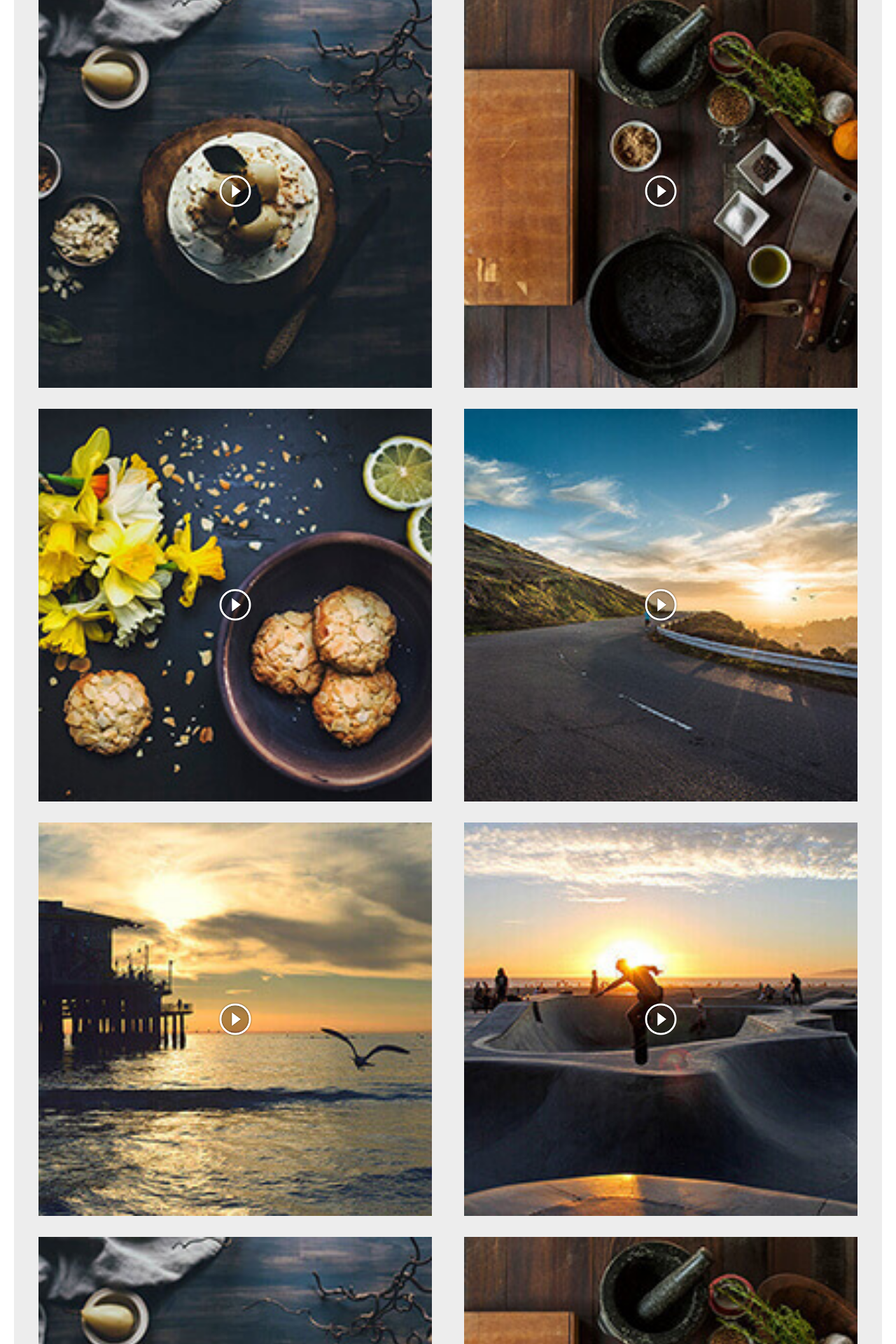
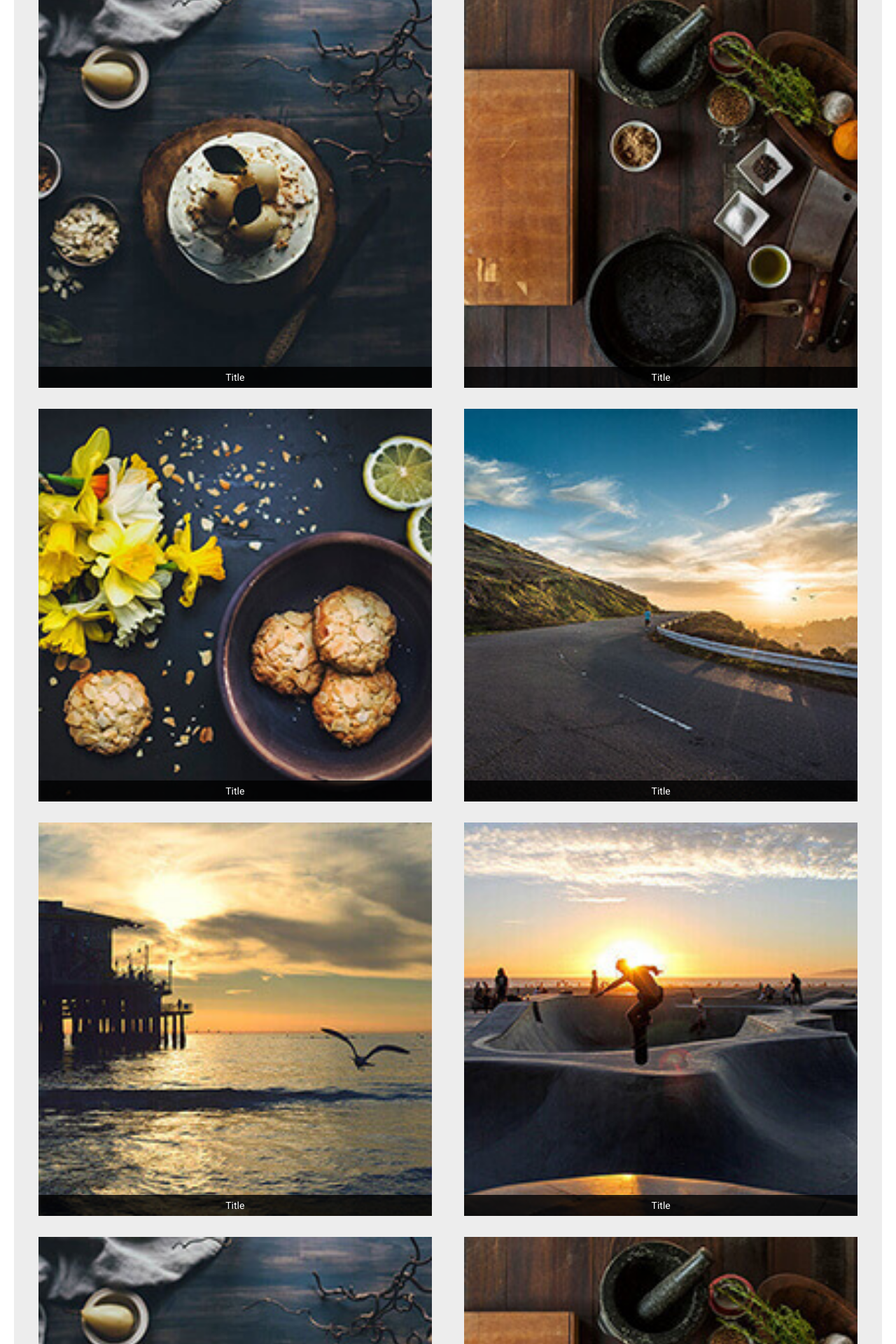
Before and after one commit to aboelwafa0111/kitchen, a PHP site: page /sub_category.php in a window 1280 px wide. Shown: the part 327-2247 px from the top of the page at 70% size. Run offline with PHP 8.4, Linux system fonts and the light colour scheme; some libraries are stand-ins or nearby versions.

Commit message:
last editt

```diff
--- a/header.php
+++ b/header.php
@@ -39,13 +39,13 @@
    <a href="#" class="delete-navigation deploy-bottom"></a>
 <div class="scrolling-menu scrolling-menu-dark">
 <div class="swiper-wrapper">
-<a class="swiper-slide menu-item active-menu-item" href="#"><em>Home</em></a>
-<a class="swiper-slide menu-item" href="#"><em>Appetizer</em></a>
-<a class="swiper-slide menu-item" href="#"><em>Soup</em></a>
-<a class="swiper-slide menu-item" href="#"><em>Breakfast</em></a>
-<a class="swiper-slide menu-item" href="#"><em>Salad</em></a>
-<a class="swiper-slide menu-item" href="#"><em>Main Dish</em></a>
-<a class="swiper-slide menu-item" href="#"><em>Dessert</em></a>
+<a class="swiper-slide menu-item active-menu-item" href="index.php"><em>Home</em></a>
+<a class="swiper-slide menu-item" href="sub_category.php"><em>Appetizer</em></a>
+<a class="swiper-slide menu-item" href="sub_category.php"><em>Soup</em></a>
+<a class="swiper-slide menu-item" href="sub_category.php"><em>Breakfast</em></a>
+<a class="swiper-slide menu-item" href="sub_category.php"><em>Salad</em></a>
+<a class="swiper-slide menu-item" href="sub_category.php"><em>Main Dish</em></a>
+<a class="swiper-slide menu-item" href="sub_category.php"><em>Dessert</em></a>
 </div>
 </div>
    <!-- ============================ header menu ===================== -->
--- a/styles/style.css
+++ b/styles/style.css
@@ -385,6 +385,16 @@ padding-left: 15px;
     color:#3498db!important;
 }
 
+.portfolio-item a p {
+    margin-bottom: 0px;
+    background: rgb(0,0,0,0.8);
+    position: absolute;
+    width: 100%;
+    text-align: center;
+    bottom: 0;
+    color: #fff;
+}
+
 /*Swiper*/
 
 .swiper-container {
--- a/sub_category.php
+++ b/sub_category.php
@@ -26,55 +26,55 @@
                            <div class="portfolio-item">
                               <a  href="video.php">
                                  <img src="images/pictures/1t.jpg" alt="img" class="preload-image responsive-image no-bottom">
-                                 <img class="play" src="images/video_play.png" alt="play">
+                                <p>Title</p>
                               </a>
                            </div>
                            <div class="portfolio-item">
                               <a  href="video.php">
                                  <img src="images/pictures/2t.jpg" alt="img" class="preload-image responsive-image no-bottom">
-                                 <img class="play" src="images/video_play.png" alt="play">
+                                 <p>Title</p>
                               </a>
                            </div>
                            <div class="portfolio-item">
                               <a  href="video.php">
                                  <img src="images/pictures/3t.jpg" alt="img" class="preload-image responsive-image no-bottom">
-                                 <img class="play" src="images/video_play.png" alt="play">
+                                <p>Title</p>
                               </a>
                            </div>
                            <div class="portfolio-item">
                               <a  href="video.php">
                                  <img src="images/pictures/4t.jpg" alt="img" class="preload-image responsive-image no-bottom">
-                                 <img class="play" src="images/video_play.png" alt="play">
+                                 <p>Title</p>
                               </a>
                            </div>
                            <div class="portfolio-item">
                               <a  href="video.php">
                                  <img src="images/pictures/5t.jpg" alt="img" class="preload-image responsive-image no-bottom">
-                                 <img class="play" src="images/video_play.png" alt="play">
+                                <p>Title</p>
                               </a>
                            </div>
                            <div class="portfolio-item">
                               <a  href="video.php">
                                  <img src="images/pictures/6t.jpg" alt="img" class="preload-image responsive-image no-bottom">
-                                 <img class="play" src="images/video_play.png" alt="play">
+                                 <p>Title</p>
                               </a>
                            </div>
                            <div class="portfolio-item">
                              <a  href="video.php">
                                  <img src="images/pictures/1t.jpg" alt="img" class="preload-image responsive-image no-bottom">
-                                 <img class="play" src="images/video_play.png" alt="play">
+                                 <p>Title</p>
                               </a>
                            </div>
                            <div class="portfolio-item">
                               <a  href="video.php">
                                  <img src="images/pictures/2t.jpg" alt="img" class="preload-image responsive-image no-bottom">
-                                 <img class="play" src="images/video_play.png" alt="play">
+                                 <p>Title</p>
                               </a>
                            </div>
                            <div class="portfolio-item">
                               <a  href="video.php">
                                  <img src="images/pictures/3t.jpg" alt="img" class="preload-image responsive-image no-bottom">
-                                 <img class="play" src="images/video_play.png" alt="play">
+                                 <p>Title</p>
                               </a>
                            </div>
                         </div>
```
